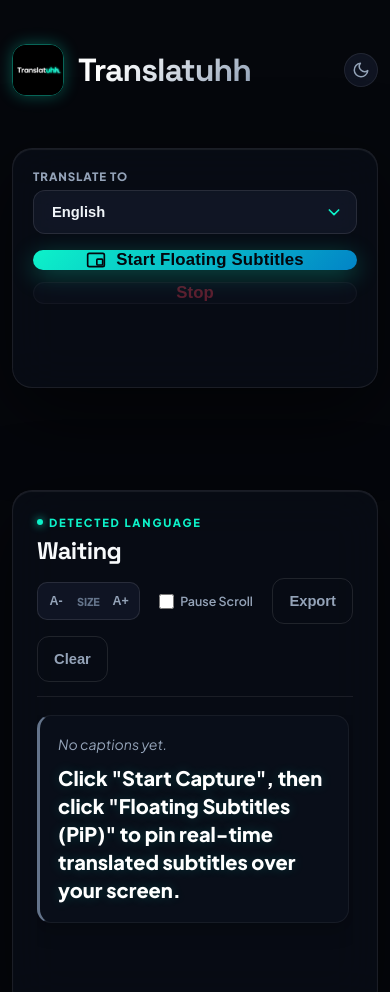
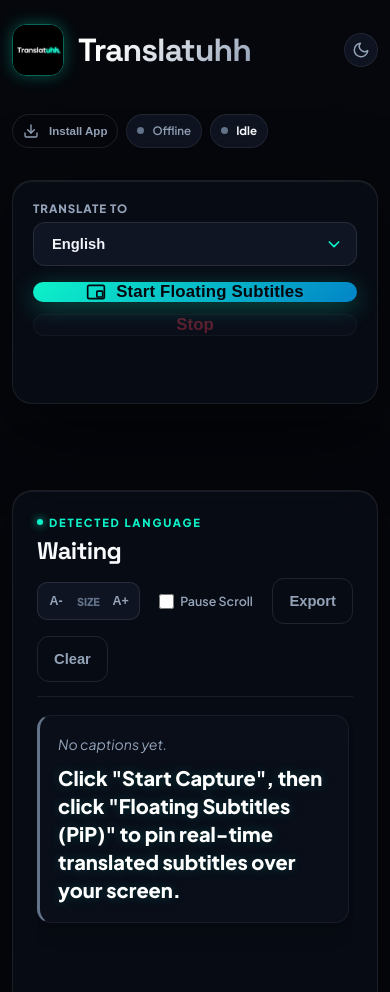
Before and after one commit to adithyanj-27/translatuhh, a website: page public/index.html in a window 390 px wide. Shown: the top 992 px of the page. Drawn offline with Linux system fonts and the light colour scheme; no server answers.

Commit message:
Optimize header layout: Position status indicators side-by-side with theme toggle on desktop, and wrap them onto a dedicated row below title on mobile

```diff
--- a/public/index.html
+++ b/public/index.html
@@ -30,12 +30,29 @@
             </div>
           </div>
           <div class="topbar-actions">
-            <!-- Theme Toggle Button -->
-            <button class="theme-toggle" id="themeToggle" type="button" aria-label="Toggle light and dark theme" title="Toggle theme">
-              <svg class="moon-icon" viewBox="0 0 24 24" fill="none" stroke="currentColor" stroke-width="2" stroke-linecap="round" stroke-linejoin="round"><path d="M21 12.79A9 9 0 1 1 11.21 3 7 7 0 0 0 21 12.79z"></path></svg>
-              <svg class="sun-icon" viewBox="0 0 24 24" fill="none" stroke="currentColor" stroke-width="2" stroke-linecap="round" stroke-linejoin="round" style="display: none;"><circle cx="12" cy="12" r="5"></circle><line x1="12" y1="1" x2="12" y2="3"></line><line x1="12" y1="21" x2="12" y2="23"></line><line x1="4.22" y1="4.22" x2="5.64" y2="5.64"></line><line x1="18.36" y1="18.36" x2="19.78" y2="19.78"></line><line x1="1" y1="12" x2="3" y2="12"></line><line x1="21" y1="12" x2="23" y2="12"></line><line x1="4.22" y1="19.78" x2="5.64" y2="18.36"></line><line x1="18.36" y1="5.64" x2="19.78" y2="4.22"></line></svg>
+            <!-- PWA Install Button -->
+            <button class="ghost-button pwa-install-btn" id="installPwaBtn" type="button" style="display: none;" title="Add Translatuhh to Home Screen">
+              <svg viewBox="0 0 24 24" width="16" height="16" fill="none" stroke="currentColor" stroke-width="2" stroke-linecap="round" stroke-linejoin="round"><path d="M21 15v4a2 2 0 0 1-2 2H5a2 2 0 0 1-2-2v-4"></path><polyline points="7 10 12 15 17 10"></polyline><line x1="12" y1="15" x2="12" y2="3"></line></svg>
+              Install App
             </button>
+
+            <!-- API Status Badge -->
+            <div class="api-badge" id="apiBadge" title="Checking API status...">
+              <span class="badge-dot"></span>
+              <span class="badge-text">Checking API...</span>
+            </div>
+
+            <!-- Live Capture Status -->
+            <div class="status-pill" id="statusPill">
+              <span class="status-dot"></span>
+              Idle
+            </div>
           </div>
+
+          <button class="theme-toggle" id="themeToggle" type="button" aria-label="Toggle light and dark theme" title="Toggle theme">
+            <svg class="moon-icon" viewBox="0 0 24 24" fill="none" stroke="currentColor" stroke-width="2" stroke-linecap="round" stroke-linejoin="round"><path d="M21 12.79A9 9 0 1 1 11.21 3 7 7 0 0 0 21 12.79z"></path></svg>
+            <svg class="sun-icon" viewBox="0 0 24 24" fill="none" stroke="currentColor" stroke-width="2" stroke-linecap="round" stroke-linejoin="round" style="display: none;"><circle cx="12" cy="12" r="5"></circle><line x1="12" y1="1" x2="12" y2="3"></line><line x1="12" y1="21" x2="12" y2="23"></line><line x1="4.22" y1="4.22" x2="5.64" y2="5.64"></line><line x1="18.36" y1="18.36" x2="19.78" y2="19.78"></line><line x1="1" y1="12" x2="3" y2="12"></line><line x1="21" y1="12" x2="23" y2="12"></line><line x1="4.22" y1="19.78" x2="5.64" y2="18.36"></line><line x1="18.36" y1="5.64" x2="19.78" y2="4.22"></line></svg>
+          </button>
         </div>
 
         <div class="support-note" id="supportNote" hidden></div>
@@ -89,11 +106,6 @@
           </div>
 
           <div class="pane-controls">
-            <!-- PWA Install Button -->
-            <button class="ghost-button pwa-install-btn" id="installPwaBtn" type="button" style="display: none;" title="Add Translatuhh to Home Screen">
-              <svg viewBox="0 0 24 24" width="16" height="16" fill="none" stroke="currentColor" stroke-width="2" stroke-linecap="round" stroke-linejoin="round"><path d="M21 15v4a2 2 0 0 1-2 2H5a2 2 0 0 1-2-2v-4"></path><polyline points="7 10 12 15 17 10"></polyline><line x1="12" y1="15" x2="12" y2="3"></line></svg>
-              Install App
-            </button>
 
             <!-- Font Sizing controls -->
             <div class="font-controls" title="Adjust text size">
--- a/public/styles.css
+++ b/public/styles.css
@@ -215,6 +215,8 @@
   display: flex;
   align-items: center;
   gap: 12px;
+  margin-left: auto;
+  margin-right: 14px;
 }
 
 /* Floating PWA Installation Banner */
@@ -861,47 +863,51 @@
   }
 
   .topbar {
-    flex-direction: row;
+    display: grid;
+    grid-template-columns: 1fr auto;
+    grid-template-rows: auto auto;
+    gap: 14px 0;
     align-items: center;
-    justify-content: space-between;
     width: 100%;
   }
 
-  .topbar-actions {
-    display: flex;
-    align-items: center;
-    gap: 8px;
+  .brand-title-group {
+    grid-column: 1;
+    grid-row: 1;
   }
 
-  /* Compact topbar elements on mobile to prevent congestion */
-  .api-badge .badge-text {
-    display: none;
+  #themeToggle {
+    grid-column: 2;
+    grid-row: 1;
+    justify-self: end;
   }
 
-  .api-badge {
-    padding: 0;
-    width: 34px;
-    height: 34px;
-    border-radius: 50%;
-    display: inline-flex;
-    align-items: center;
-    justify-content: center;
+  .topbar-actions {
+    grid-column: 1 / span 2;
+    grid-row: 2;
+    display: flex;
+    flex-direction: row;
+    gap: 8px;
+    margin: 0;
+    width: 100%;
+    justify-content: flex-start;
+    flex-wrap: wrap;
   }
 
-  .status-pill {
-    font-size: 0.68rem;
-    padding: 0 10px;
-    height: 34px;
-    display: inline-flex;
-    align-items: center;
+  /* Compact status line elements for mobile view */
+  .api-badge .badge-text {
+    display: inline;
   }
 
+  .api-badge,
+  .status-pill,
   .pwa-install-btn {
-    font-size: 0.68rem;
-    padding: 0 10px;
-    height: 34px;
-    display: inline-flex;
-    align-items: center;
+    font-size: 0.72rem !important;
+    padding: 0 10px !important;
+    height: 34px !important;
+    display: inline-flex !important;
+    align-items: center !important;
+    border-radius: 999px !important;
   }
 
   .theme-toggle {
```
